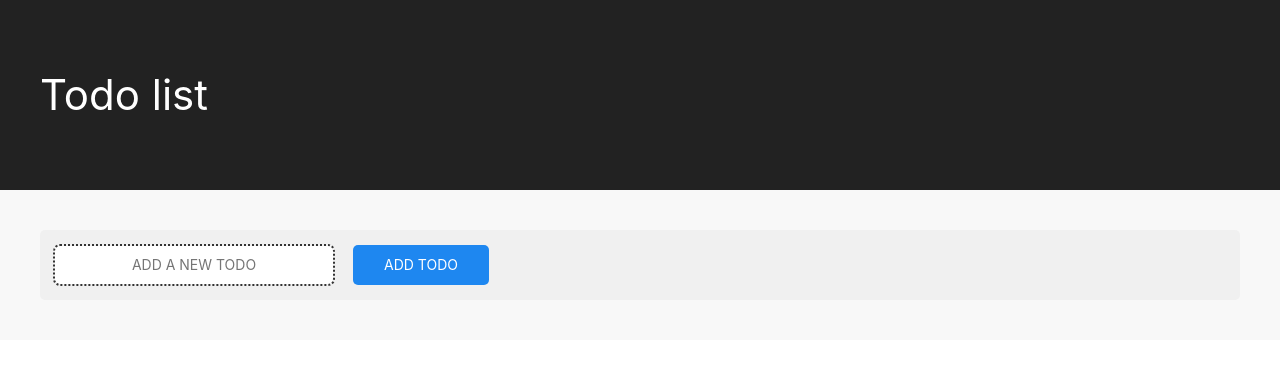
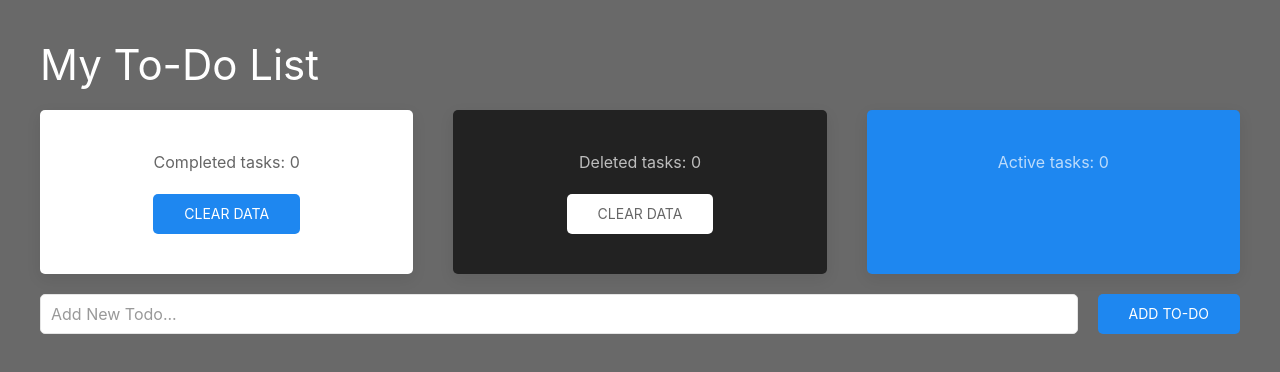
Before and after one commit to eugenepokalyuk/todo-list, a React (Create React App) app: page / in a window 1280 px wide. Shown: the top 372 px of the page. Built offline with nearby package versions, Linux system fonts and the light colour scheme.

Commit message:
Update new version

```diff
--- a/src/App.css
+++ b/src/App.css
@@ -1,9 +1,18 @@
 html {
-    background-color: #f8f8f8;
+  background: #696969 !important;
+}
+body {
+  color: #eee;
+}
+body h1 {
+  color: #fff;
 }
 .uk-tile-muted-darker {
     background-color: #f0f0f0 !important;
-  }
+}
 .uk-tile-muted-green {
     background-color: #32d296!important;
-  }
+}
+button {
+  border: none;
+}
--- a/src/App.js
+++ b/src/App.js
@@ -1,20 +1,158 @@
-import React from 'react';
+import React, { useState } from 'react';
 import './App.css';
-
 import 'uikit/dist/css/uikit.css'
 import 'uikit/dist/js/uikit.js'
+import 'uikit/dist/js/uikit-icons.js'
 
-import TodoList from './Components/TodoList';
 function App() {
-    return (
-      <div className='todo-app'>
-        <div className="uk-tile uk-tile-secondary">
-            <h1>Todo list</h1>
+  //#region [To-Do]
+  const [todos, setTodos] = useState(() => {
+    const localData = localStorage.getItem('todos');
+    return localData ? JSON.parse(localData) : [];
+  });
+
+  const addTodo = (text) => {
+    if(text !== "") {
+      // taskCounter = taskCounter + 1;
+      const newTodos = [...todos, { text }];
+      setTodos(newTodos);
+      localStorage.setItem('todos', JSON.stringify(newTodos));
+    } else {
+      alert("Enter your To-Do label")
+    }
+  };
+
+  const removeTodo = (index) => {
+    const newTodos = [...todos];
+    newTodos.splice(index, 1);
+    setTodos(newTodos);
+    localStorage.setItem('todos', JSON.stringify(newTodos));
+  };
+  //#endregion
+  //#region [Done To-Do]
+  const [clicks, setClicks] = useState(() => {
+    const localData = localStorage.getItem('countDoneToDo');
+    return localData ? JSON.parse(localData) : [0];
+  });
+
+  const addCounter = (click) => {
+      const newClicks = click++;
+      setClicks(newClicks);
+      localStorage.setItem('countDoneToDo', JSON.stringify(newClicks));
+  };
+
+  const removeCounter = () => {
+    setClicks(0)
+    localStorage.setItem('countDoneToDo', JSON.stringify(0));
+  };
+  //#endregion
+  //#region [Removed To-Do]
+  const [clicksRemove, setClicksRemove] = useState(() => {
+    const localData = localStorage.getItem('countRemovedToDo');
+    return localData ? JSON.parse(localData) : [0];
+  });
+
+  const addCounterRemove = (clicksRemove) => {
+      const newClicksRemove = clicksRemove++;
+      setClicksRemove(newClicksRemove);
+      localStorage.setItem('countRemovedToDo', JSON.stringify(newClicksRemove));
+  };
+
+  const removeCounterRemove = () => {
+    setClicksRemove(0)
+    localStorage.setItem('countRemovedToDo', JSON.stringify(0));
+  };
+  //#endregion
+  //#region [Actual To-Do]
+
+  const [clicksActual, setClicksActual] = useState(() => {
+    const localData = localStorage.getItem('todos');
+    return localData ? JSON.parse(localData).length > 0 ? JSON.parse(localData).length : [0] : [0]
+  });
+
+  const addCounterActual = (clicksActual) => {
+      const newClicksActual = clicksActual++;
+      setClicksActual(newClicksActual);
+      localStorage.setItem('countActualdToDo', JSON.stringify(newClicksActual));
+  };
+
+  // const removeCounterActual = () => {
+  //   setClicksActual(0);
+  //   // console.log(index)
+  //   localStorage.setItem('countActualdToDo', JSON.stringify(0));
+  //   localStorage.setItem('todos', []);
+  // };
+  //#endregion
+  return (
+    <div className="uk-card-body uk-text-left uk-border-rounded">
+      <h1>My To-Do List</h1>
+      <div className="uk-child-width-expand@s uk-text-center" data-uk-grid data-uk-height-match="target: > div > .uk-card">
+          <div>
+              <div className="uk-card uk-card-default uk-card-body uk-border-rounded">
+                <p>Completed tasks: {clicks} </p>
+                <button className='uk-button uk-button-primary uk-border-rounded' onClick={() => {removeCounter();}}>Clear data</button>
+              </div>
+          </div>
+          <div>
+              <div className="uk-card uk-card-secondary uk-card-body uk-border-rounded">
+                <p>Deleted tasks: {clicksRemove} </p>
+                <button className='uk-button uk-button-primary uk-border-rounded' onClick={() => {removeCounterRemove();}}>Clear data</button>
+              </div>
+          </div>
+          <div>
+              <div className="uk-card uk-card-primary uk-card-body uk-border-rounded">
+                <p>Active tasks: {clicksActual} </p>
+                {/* <button className='uk-button uk-button-primary uk-border-rounded' onClick={() => {removeCounterActual();}}>Anulate and remove all tasks</button> */}
+              </div>
+          </div>
+      </div>
+
+      <form
+        className="uk-grid-collapse uk-child-width-expand@s uk-text-center uk-margin-top" data-uk-grid
+        onSubmit={(e) => {
+          e.preventDefault();
+          addTodo(e.target.item.value);
+          e.target.item.value = '';
+        }}
+      >
+
+        <div className="uk-width-expand@m">
+            <input name="item" className="uk-input uk-border-rounded" type="text" placeholder="Add New Todo..." />
         </div>
-        <div className='uk-padding uk-tile-muted'>
-            <TodoList />
+        <div className="uk-width-auto@m uk-visible@s">
+            <button type="submit" className="uk-button uk-button-primary uk-border-rounded uk-margin-left"
+              onClick={() => {
+                addCounterActual(clicksActual + 1)
+                }}
+            >Add To-Do</button>
         </div>
-      </div>
-    )
-  }
+        <div className="uk-width-auto@m uk-hidden@l">
+            <button type="submit" className="uk-button uk-button-primary uk-width-1-1">Add To-Do</button>
+        </div>
+
+      </form>
+      <ul className='uk-padding-remove-left'>
+        {todos.map((todo, index) => (
+          <li className='uk-card uk-card-default uk-card-body uk-border-rounded uk-margin-top uk-flex uk-flex-middle uk-flex-between' data-uk-scrollspy="cls:uk-animation-slide-left" key={index}>
+            {todo.text}
+            <div className='uk-align-right'>
+              <button className='uk-button uk-button-primary uk-border-rounded' onClick={() => {
+                addCounter(clicks + 1);
+                removeTodo(index)
+              }}>Done</button>
+              <button className='uk-button uk-button-danger uk-border-rounded uk-margin-left'
+              onClick={() => {
+                addCounterRemove(clicksRemove + 1);
+                addCounterActual(clicksActual - 1)
+                removeTodo(index)
+              }}
+              >Remove</button>
+            </div>
+          </li>
+        ))}
+      </ul>
+    </div>
+  );
+}
+
 export default App;
```
